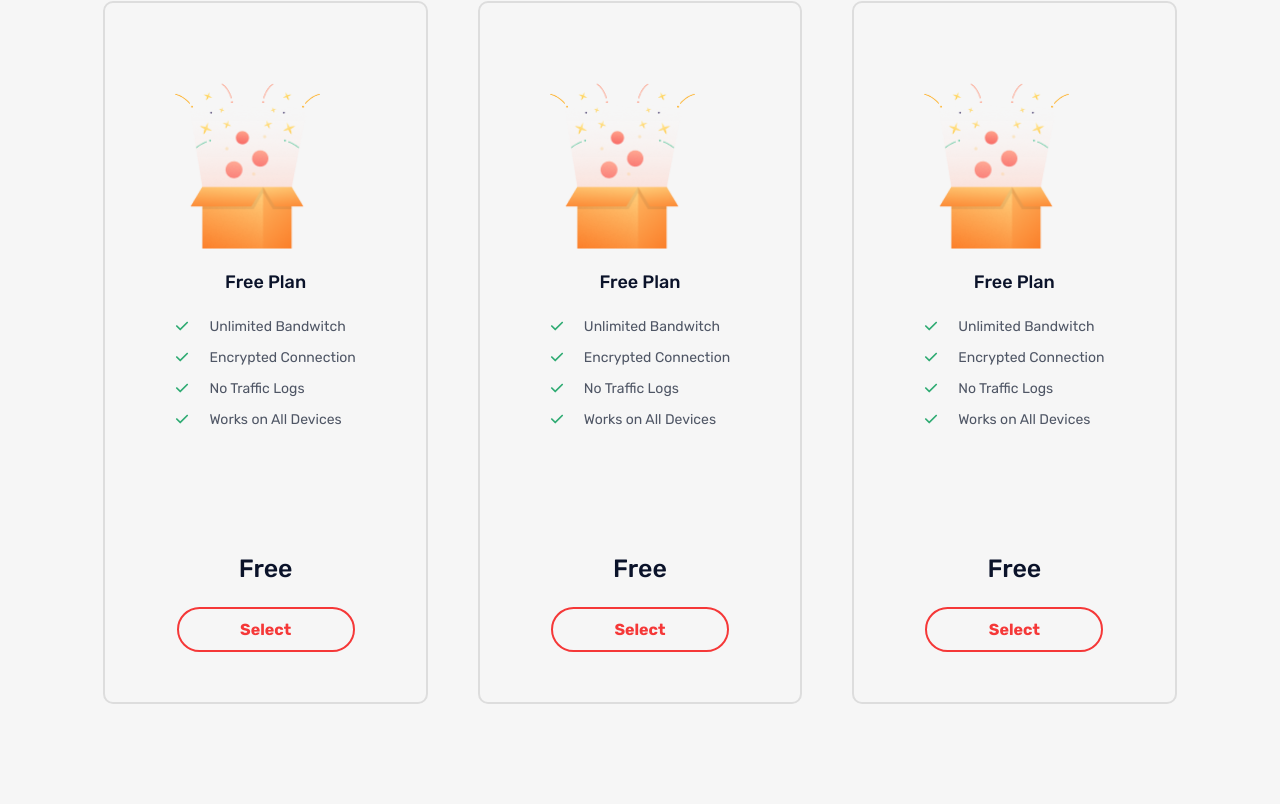
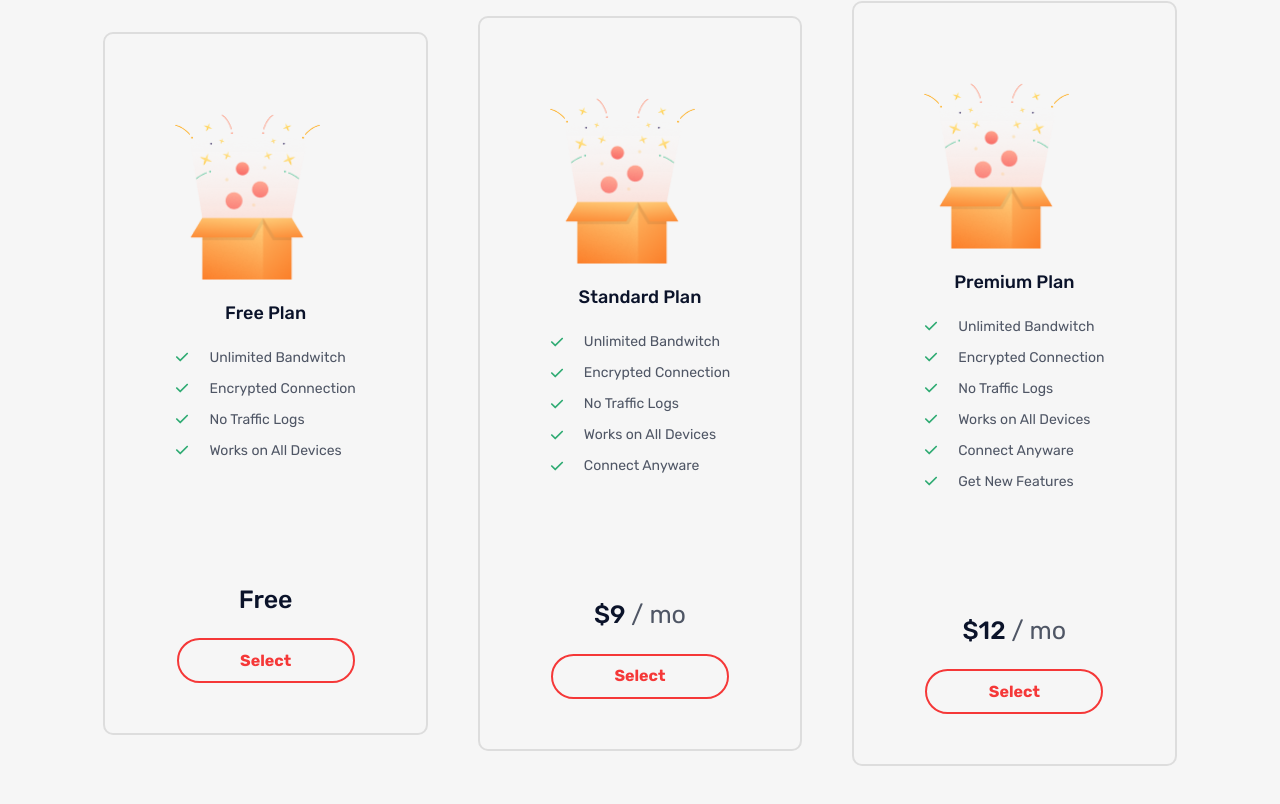
Before and after one commit to MariumAkterDev/LaslesVPN-Assg, a React (Vite) app: page / in a window 1280 px wide. Shown: the part 1823-2627 px from the top of the page. Built offline with nearby package versions, Linux system fonts and the light colour scheme.

Commit message:
Second Commit

```diff
--- a/src/Components/Plan/Plan.css
+++ b/src/Components/Plan/Plan.css
@@ -37,6 +37,9 @@
 .card_bottom h3{
     @apply font-Rubik font-medium text-[25px] text-[#0B132A]
 }
+.card_bottom h3 span{
+    @apply font-normal text-[#4F5665]
+}
 .card_bottom_Btn{
     @apply w-[178px] h-[45px] border-[2px] rounded-[50px] bg-[transparent] font-Rubik font-bold
     text-[16px] text-brandColor transition-all duration-[0.2s] ease-in-out active:scale-[0.94]
--- a/src/Components/Plan/Plan.jsx
+++ b/src/Components/Plan/Plan.jsx
@@ -57,7 +57,7 @@ const Plan = () => {
                             <div className="card_Img">
                                 <img src="images/Free.png" alt="cardImg" />
                             </div>
-                            <h4>Free Plan</h4>
+                            <h4>Standard Plan</h4>
                             <div className="card_Txt_Shorna">
 
                                 <div className="card_Txt">
@@ -79,9 +79,14 @@ const Plan = () => {
                                     <FaCheck />
                                     <p>Works on All Devices</p>
                                 </div>
+
+                                <div className="card_Txt">
+                                    <FaCheck />
+                                    <p>Connect Anyware</p>
+                                </div>
                             </div>
                             <div className="card_bottom">
-                                <h3>Free</h3>
+                                <h3>$9 <span>/ mo</span></h3>
                                 <button className='card_bottom_Btn'><Link to="">Select</Link></button>
                             </div>
                         </div>
@@ -91,7 +96,7 @@ const Plan = () => {
                             <div className="card_Img">
                                 <img src="images/Free.png" alt="cardImg" />
                             </div>
-                            <h4>Free Plan</h4>
+                            <h4>Premium Plan</h4>
                             <div className="card_Txt_Shorna">
 
                                 <div className="card_Txt">
@@ -113,9 +118,19 @@ const Plan = () => {
                                     <FaCheck />
                                     <p>Works on All Devices</p>
                                 </div>
+
+                                <div className="card_Txt">
+                                    <FaCheck />
+                                    <p>Connect Anyware</p>
+                                </div>
+
+                                <div className="card_Txt">
+                                    <FaCheck />
+                                    <p>Get New Features</p>
+                                </div>
                             </div>
                             <div className="card_bottom">
-                                <h3>Free</h3>
+                                <h3>$12 <span>/ mo</span></h3>
                                 <button className='card_bottom_Btn'><Link to="">Select</Link></button>
                             </div>
                         </div>
```
